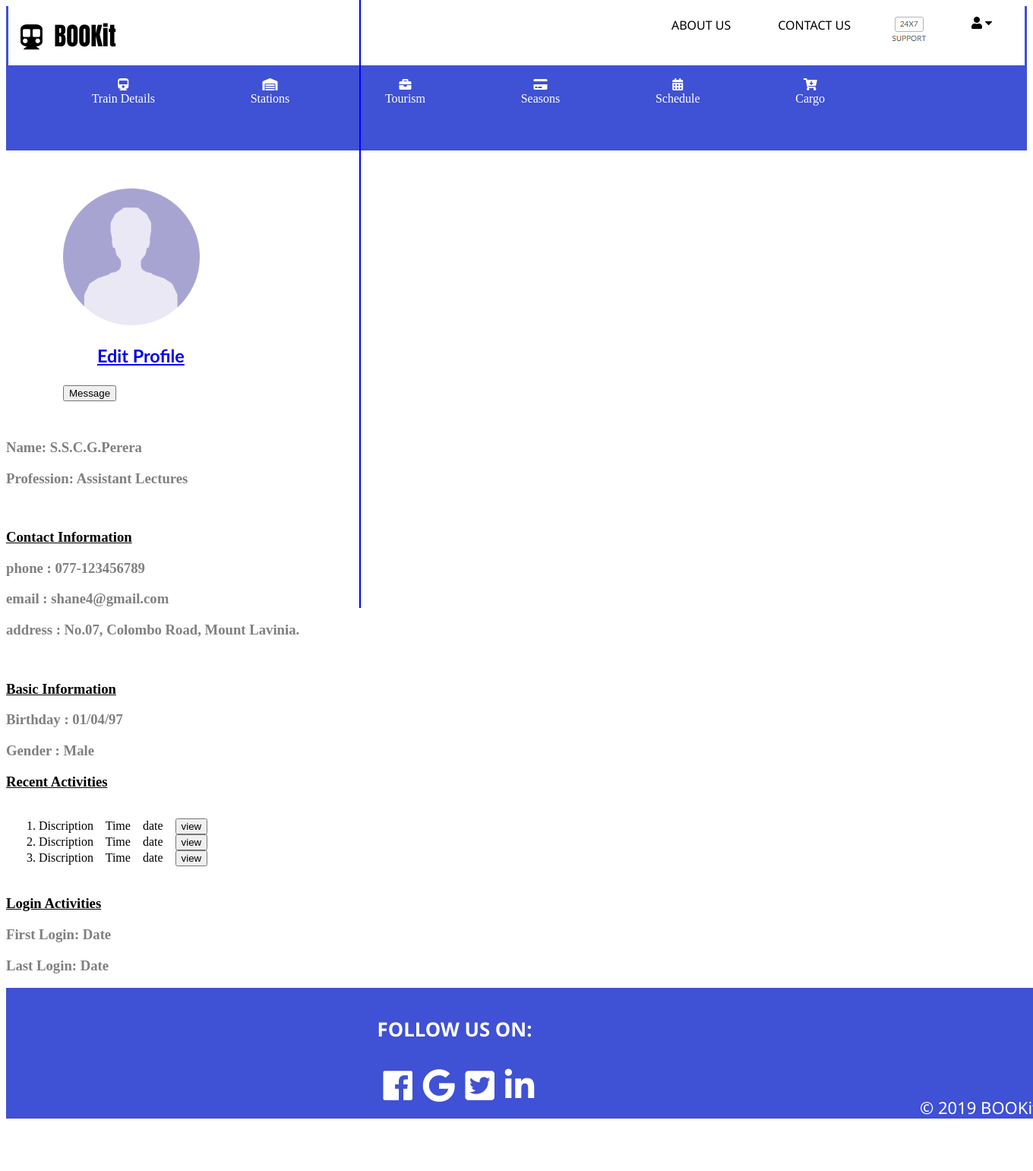
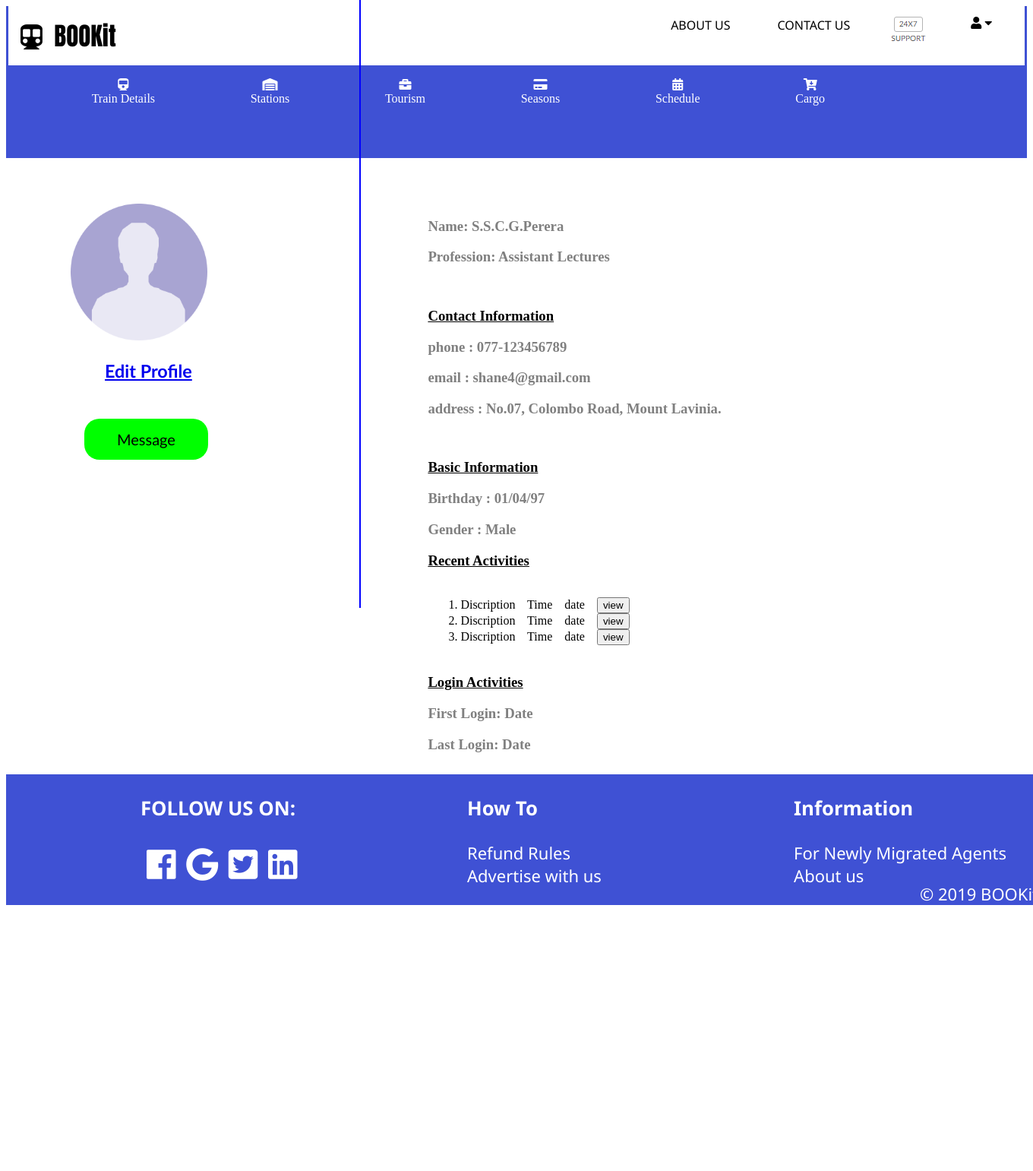
Before and after one commit to ShalithaCell/Online-Train-Reservation, a PHP site: page /Layout/userAccount.html in a window 1360 px wide; the page is wider, and only the part inside the window is pictured. Shown: the top 1541 px of that part at 76% size. After the commit the page ends 1191 px from the top of that part, so only its background shows below. Run offline with PHP 8.4, Linux system fonts and the light colour scheme.

Commit message:
added userAccount

```diff
--- a/Layout/userAccount.html
+++ b/Layout/userAccount.html
@@ -1,11 +1,9 @@
 <!DOCTYPE html>
 <html>
-
 	<head>
 			<meta charset="UTF-8">
 			<meta name="viewport" content="width=device-width, initial-scale=1.0">
 			<link rel="shortcut icon" type="image/x-icon" href="../resources/favicon-train.ico" />
-    <title>BOOkit-Home</title>
 
 			<link rel="stylesheet" type="text/css" href="../fontawesome/css/all.css">
 			<link rel="stylesheet" href="../fontawesome/css/fontawesome.min.css">
@@ -13,34 +11,35 @@
 			<link rel="stylesheet" type="text/css" href="../Style/style-custom.css">
 			<link rel="stylesheet" type="text/css" href="../Style/style-custom-nav.css">
 
-    <link rel="stylesheet" href="https://cdnjs.cloudflare.com/ajax/libs/font-awesome/4.7.0/css/font-awesome.min.css">
+		 <link rel="stylesheet" type="text/css" href="../Style/style-user_account.css" />
 
-	<link rel="stylesheet" type="text/css" href="../Style/train.css" />
+		 <!--jquery-->
+		 <script src="../Script/jquery-3.3.1.min.js"></script>
+
+		 <!--jquery UI-->
+		 <script src="../Script/jquery-ui.min.js"></script>
+		 <link rel="stylesheet" href="../Style/jquery-ui.css" />
+
+		 <script src="../Script/Header.js"></script>
+
+
 		<title> BOOKit-User Account </title>
 
-    <script src="../Script/jquery-3.3.1.min.js"></script>
-    <script src="../Script/Header.js"></script>
 
 		<script>
-
 			//Jquery function for load nevigation to page
 		$(function () {
-            $('#Header').html(getHeaderLG());
+            $('#Header').html(getHeaderMD());
             $('#footerID').html(getFooter());
         });
-
 		</script>
 	</head>
 
+ 	<body>
+		<!--Navigation Bar -->
+		<div id='Header'></div>
 
-	<body>
-
-	   <!--Navigation Bar -->
-	   <div id='Header'>
-		</div>
-
-		<div style="height:100%">
-
+		<div style="height: 100%">
 				<div class="row">
 						<div class="column-custom-n left">
 							<img src = "../resources/pic.jpg" width = "180px" height = "180px">
@@ -87,11 +86,11 @@
 					</div>
 
 
+		</div>
 
 		<footer id="footerID">
 
 			</footer>
-
  	</body>
 
  </html>
--- a/Style/style-login.css
+++ b/Style/style-login.css
@@ -36,7 +36,7 @@
                 #goobut{
                     display: inline-block;
                     border-radius: 45px;
-                    background-color: rgb(25, 215, 221));
+                    background-color: rgb(25, 215, 221);
                     border: 2px  solid red;
                     color: black;
                     text-align: center;
--- /dev/null
+++ b/Style/style-user_account.css
@@ -0,0 +1,78 @@
+
+ .column-custom-n {
+    float:left;
+    padding: 10px;
+    width:100%;
+
+   }
+  .vl {
+
+     border-left: 2px solid blue;
+      color: #00e6e6;
+    height: 800px;
+    position: absolute;
+    left:35%;
+    margin-left: -3px;
+    top: 0;
+
+   }
+
+
+
+
+
+   .left{
+      width:35%;
+
+
+       box-sizing: border-box;
+      margin-top: 50px;
+      margin-left: 75px;
+      margin-right: 0px;
+      font-family:calibri;
+
+   }
+
+
+   .right{
+      width:55%;
+
+       box-sizing: border-box;
+      margin-top: 50px;
+  }
+  .edit{
+      padding-left: 45px;
+      font-size: 20px;
+
+   }
+
+
+   .button-cus {
+    background-color: #00ff00;
+    border: none;
+    font-size: 20px;
+    font-family:calibri;
+    color: black;
+    padding: 15px 43px;
+    text-align: center;
+    text-decoration: none;
+    display: inline-block;
+    margin: 25px 18px;
+    cursor: pointer;
+    border-radius: 20px;
+  }
+
+       font-family:calibri;
+
+
+
+   .row:after{
+
+       content: "";
+      display: table;
+      clear: both;
+  }
+
+   .ab{
+      color: gray;
+  }
```
Lines whose indentation alone changed are shown as unchanged.
